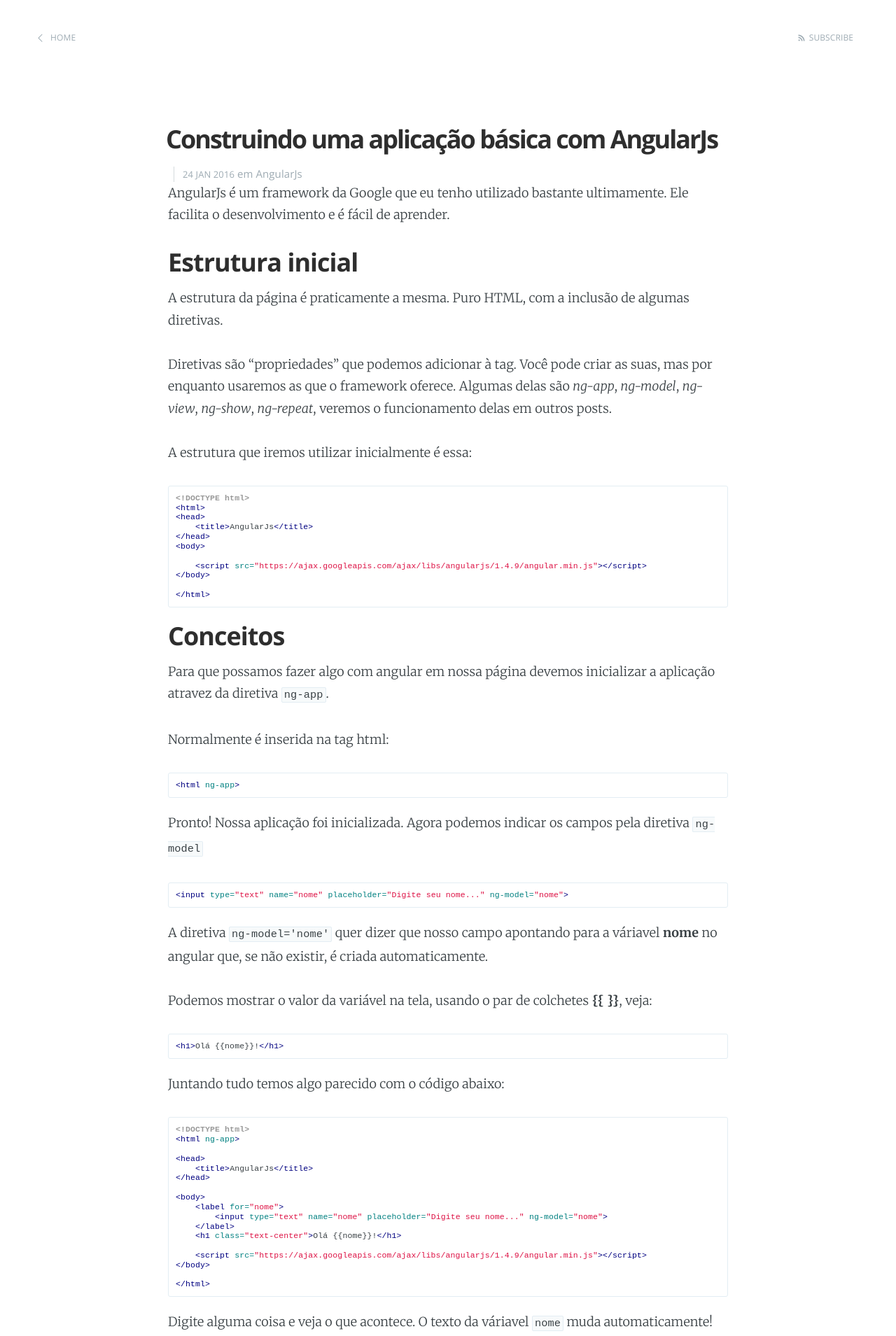
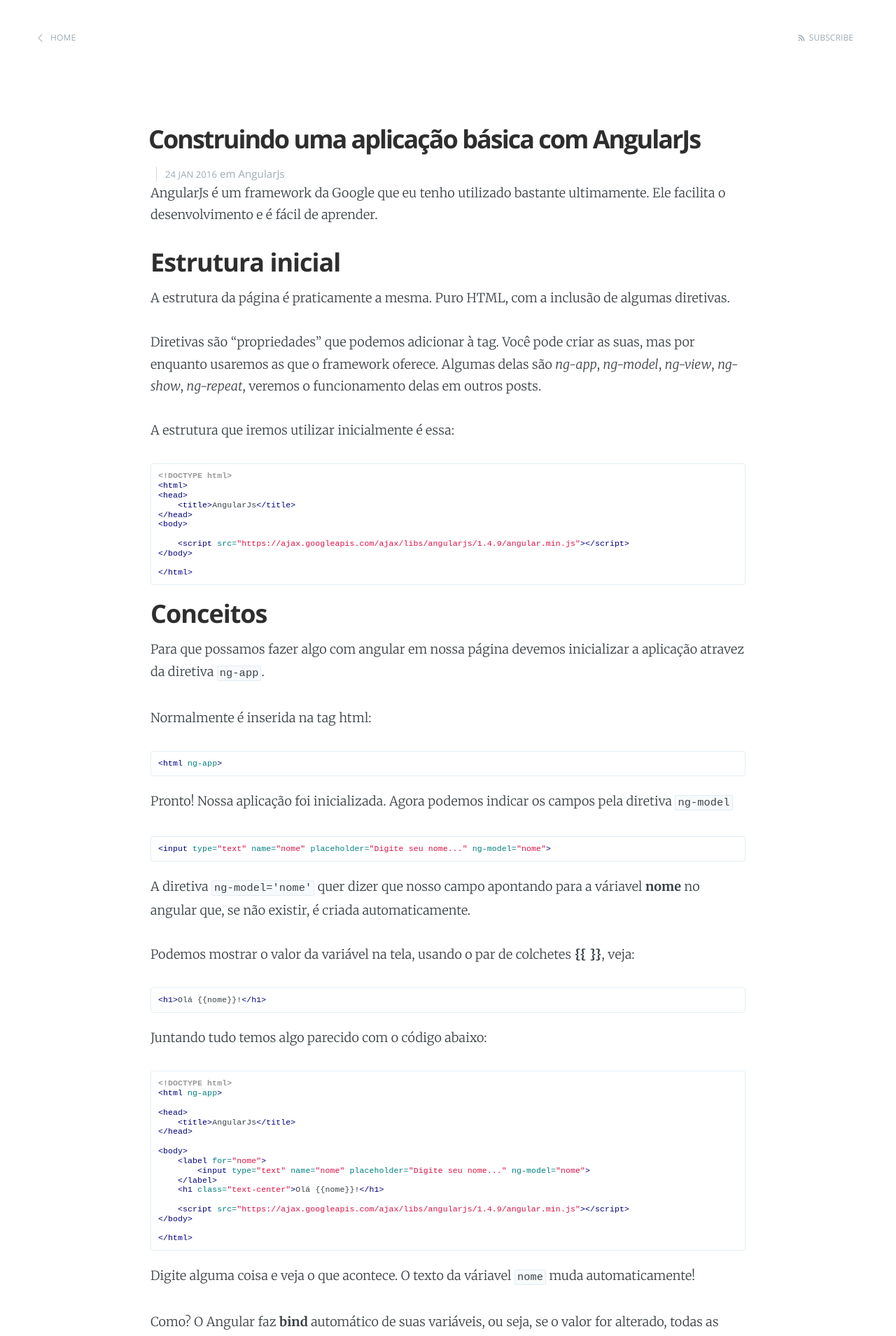
Before and after one commit to michaelfidelis/michaelfidelis.github.io, a Jekyll site: the page built from _posts/2016-01-24-aplicacao-basica-angularjs.markdown, in a window 1280 px wide. Shown: the top 1909 px of the page at 70% size. Built offline with Jekyll 4.4.1, drawn with Linux system fonts in a browser that asks for light colours; Markdown is read by kramdown in place of the engine named in the settings.

Commit message:
Ampliada a largura da tela dos posts

```diff
--- a/assets/css/screen.css
+++ b/assets/css/screen.css
@@ -928,8 +928,8 @@ margin on the iframe, cause it breaks stuff. */
 
 .post {
     position: relative;
-    width: 80%;
-    max-width: 800px;
+    width: 85%;
+    max-width: 850px;
     margin: 4rem auto;
     padding-bottom: 4rem;
     border-bottom: #EBF2F6 1px solid;
@@ -1913,9 +1913,6 @@ body:not(.post-template) .post-title {
  }
  .archive-template .main-header .page-description {
      display: none;
- }
- .btn {
-     width: 95%;
  }
 }
 
@@ -2011,7 +2008,7 @@ body:not(.post-template) .post-title {
     letter-spacing: 0;
     color: #fff;
     border: 0px solid currentColor;
-    min-width: 100%;
+    min-width: 95%;
 }
 
 .btn:hover {
```
